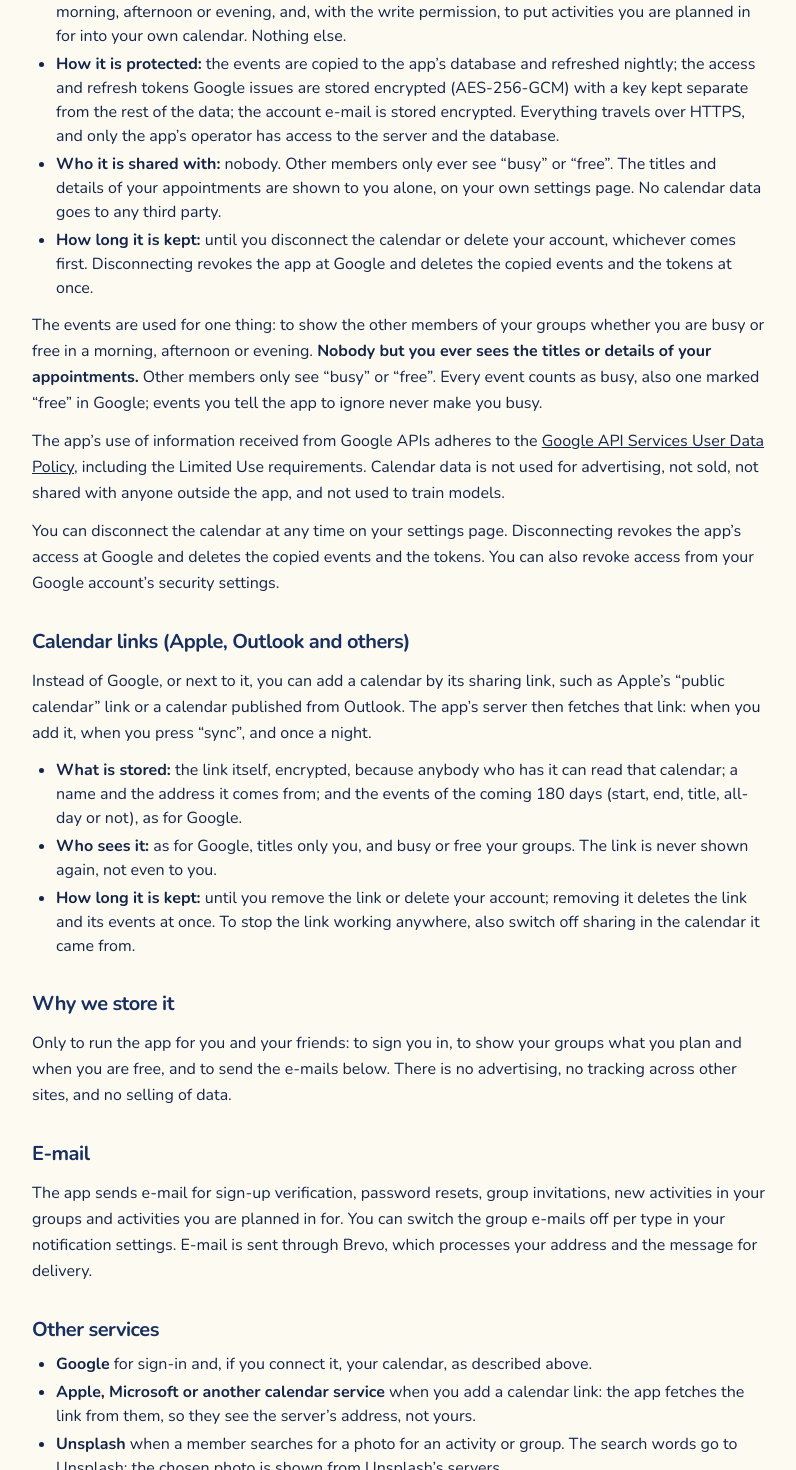
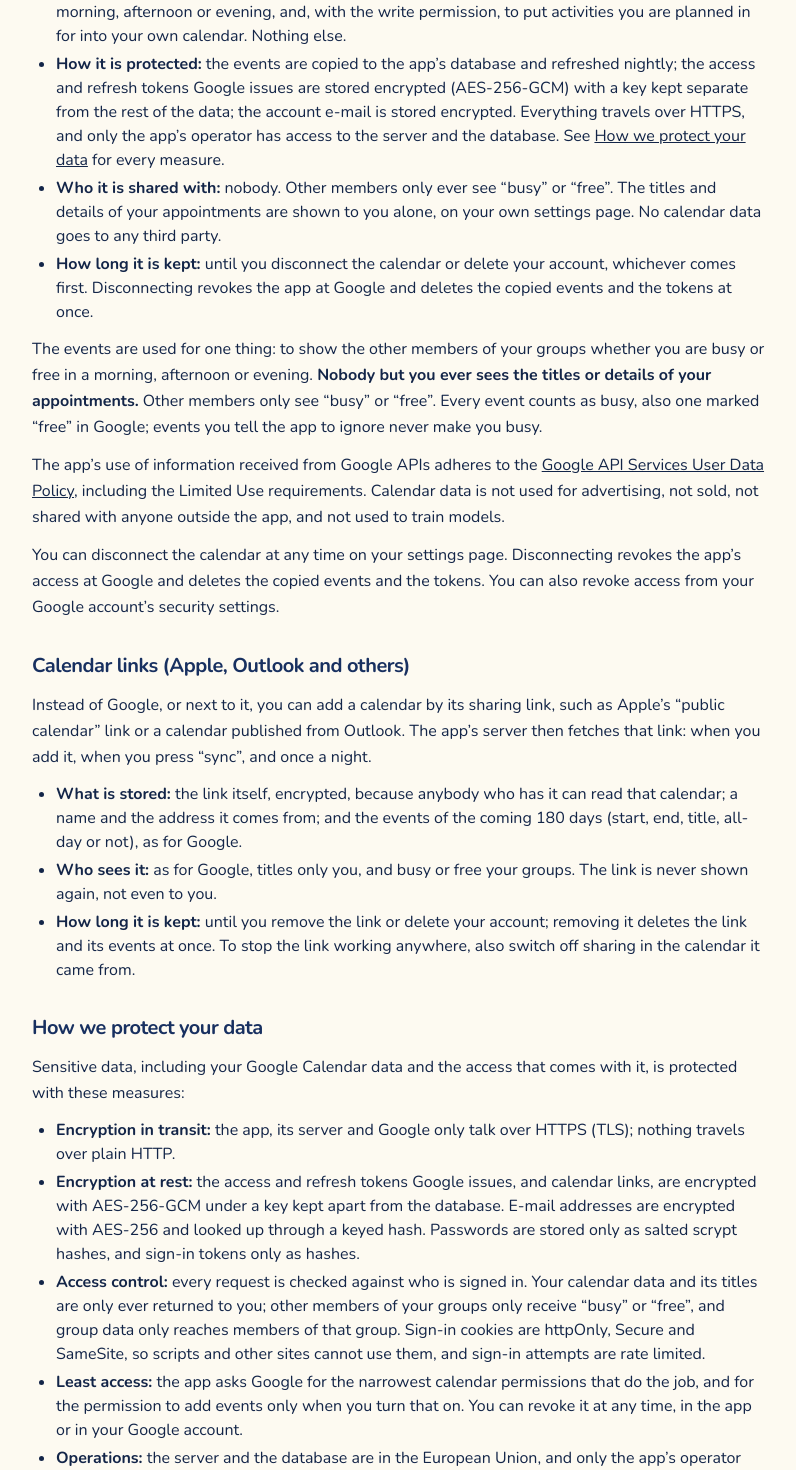
Before and after one commit to milovdpas/bijzijnismeemaken, a Next.js app in the folder apps/web/: page /privacy_policy in a window 1280 px wide. Shown: the part 860-2330 px from the top of the page, without its empty margins (240-1036 px from the left). Built offline with nearby package versions, Linux system fonts and the light colour scheme; no server answers.

Commit message:
update: privacy policy

```diff
--- a/apps/web/app/(legal)/privacy_policy/page.tsx
+++ b/apps/web/app/(legal)/privacy_policy/page.tsx
@@ -69,7 +69,11 @@ export default function PrivacyPolicyPage() {
                     database and refreshed nightly; the access and refresh tokens Google issues are
                     stored encrypted (AES-256-GCM) with a key kept separate from the rest of the
                     data; the account e-mail is stored encrypted. Everything travels over HTTPS, and
-                    only the app&rsquo;s operator has access to the server and the database.
+                    only the app&rsquo;s operator has access to the server and the database. See{' '}
+                    <a className="underline" href="#data-protection">
+                        How we protect your data
+                    </a>{' '}
+                    for every measure.
                 </li>
                 <li>
                     <strong>Who it is shared with:</strong> nobody. Other members only ever see
@@ -135,6 +139,44 @@ export default function PrivacyPolicyPage() {
                     <strong>How long it is kept:</strong> until you remove the link or delete your
                     account; removing it deletes the link and its events at once. To stop the link
                     working anywhere, also switch off sharing in the calendar it came from.
+                </li>
+            </ul>
+
+            <h2 id="data-protection">How we protect your data</h2>
+            <p>
+                Sensitive data, including your Google Calendar data and the access that comes with
+                it, is protected with these measures:
+            </p>
+            <ul>
+                <li>
+                    <strong>Encryption in transit:</strong> the app, its server and Google only talk
+                    over HTTPS (TLS); nothing travels over plain HTTP.
+                </li>
+                <li>
+                    <strong>Encryption at rest:</strong> the access and refresh tokens Google
+                    issues, and calendar links, are encrypted with AES-256-GCM under a key kept
+                    apart from the database. E-mail addresses are encrypted with AES-256 and looked
+                    up through a keyed hash. Passwords are stored only as salted scrypt hashes, and
+                    sign-in tokens only as hashes.
+                </li>
+                <li>
+                    <strong>Access control:</strong> every request is checked against who is signed
+                    in. Your calendar data and its titles are only ever returned to you; other
+                    members of your groups only receive &ldquo;busy&rdquo; or &ldquo;free&rdquo;,
+                    and group data only reaches members of that group. Sign-in cookies are httpOnly,
+                    Secure and SameSite, so scripts and other sites cannot use them, and sign-in
+                    attempts are rate limited.
+                </li>
+                <li>
+                    <strong>Least access:</strong> the app asks Google for the narrowest calendar
+                    permissions that do the job, and for the permission to add events only when you
+                    turn that on. You can revoke it at any time, in the app or in your Google
+                    account.
+                </li>
+                <li>
+                    <strong>Operations:</strong> the server and the database are in the European
+                    Union, and only the app&rsquo;s operator has access to them. Calendar data is
+                    never sold, shared or used for anything but the features described here.
                 </li>
             </ul>
 
--- a/apps/web/lib/site.ts
+++ b/apps/web/lib/site.ts
@@ -27,4 +27,4 @@ export const APP_VERSION = process.env.NEXT_PUBLIC_APP_VERSION ?? 'dev';
 /** Where questions about the privacy policy and the terms go. */
 export const LEGAL_CONTACT_EMAIL = 'vanderpasmilo@gmail.com';
 /** The date on the legal pages; bump it when their wording changes in a way that matters. */
-export const LEGAL_UPDATED = '12 October 2026';
+export const LEGAL_UPDATED = '13 October 2026';
```
Also changed, not shown: 1 other file (tests, documents, lock files or other folders).
